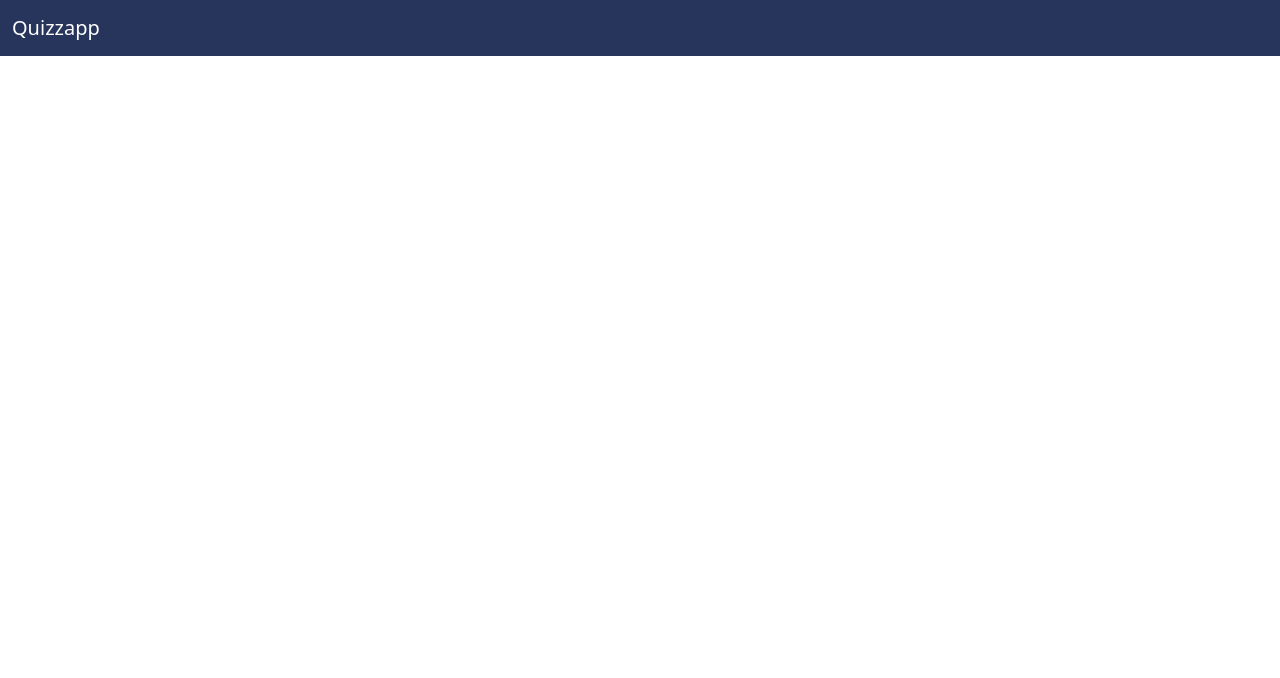
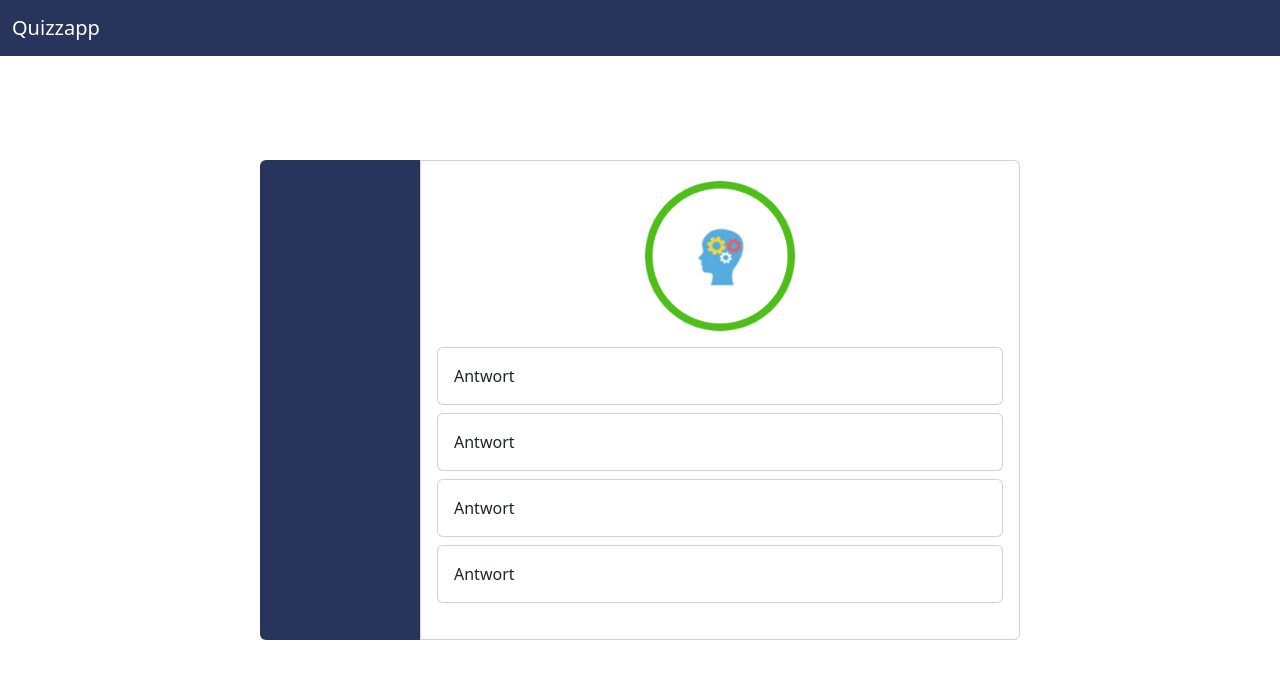
Before and after one commit to artir97/QuizApp, a website: page index.html in a window 1280 px wide. Drawn offline with nearby package versions, Linux system fonts and the light colour scheme.

Commit message:
added empty side menu - answer cards - an img on top of answers

```diff
--- a/index.html
+++ b/index.html
@@ -14,9 +14,49 @@
 <body>
     <nav class="navbar fixed-top">
         <div class="container-fluid">
-          <a class="navbar-brand" href="#">Quizzapp</a>
+            <a class="navbar-brand" href="#">Quizzapp</a>
         </div>
-      </nav>
+    </nav>
+
+    <div class="center">
+        <div class="flex">
+            <div class="menu">
+
+            </div>
+            <div class="card main-card" style="width: 18rem">
+                <img src="img/brain result.png" class="card-img" alt="...">
+                <div class="card-body">
+
+                    <div class="card mb-2">
+                        <div class="card-body">
+                            Antwort
+                        </div>
+                    </div>
+
+                    <div class="card mb-2">
+                        <div class="card-body">
+                            Antwort
+                        </div>
+                    </div>
+
+                    <div class="card mb-2">
+                        <div class="card-body">
+                            Antwort
+                        </div>
+                    </div>
+
+
+                    <div class="card mb-2">
+                        <div class="card-body">
+                            Antwort
+                        </div>
+                    </div>
+                </div>
+            </div>
+        </div>
+    </div>
+
+
 
     <script src="script.js"></script>
 </body>
--- a/style.css
+++ b/style.css
@@ -5,3 +5,35 @@ nav {
 nav a {
     color: #fff!important;
 }
+
+.center {
+    height: 100vh;
+    display: flex;
+    justify-content: center;
+    align-items: center
+}
+
+.flex {
+    display: flex;
+}
+
+
+/* Menu */
+.menu {
+    background-color: #27355c;
+    height: 480px;
+    width: 10rem;
+
+    border-radius: 0.375rem 0 0  0.375rem;
+}
+
+.card img {
+    height: 150px;
+    object-fit: contain;
+    margin-top: 20px;
+}
+
+.main-card {
+    border-radius: 0 0.375rem 0.375rem 0px!important;
+    width: 600px!important;
+}
```
Also changed, not shown: img/Option 1 Copy 12.jpg (added), img/Option 1 Copy 15.jpg (added), img/Option 1 Copy 16.jpg (added), img/Option 1 Copy 17.jpg (added), img/brain result.png (added), img/brainbg.jpg (added), img/logo.png (added), img/tropy.png (added).
